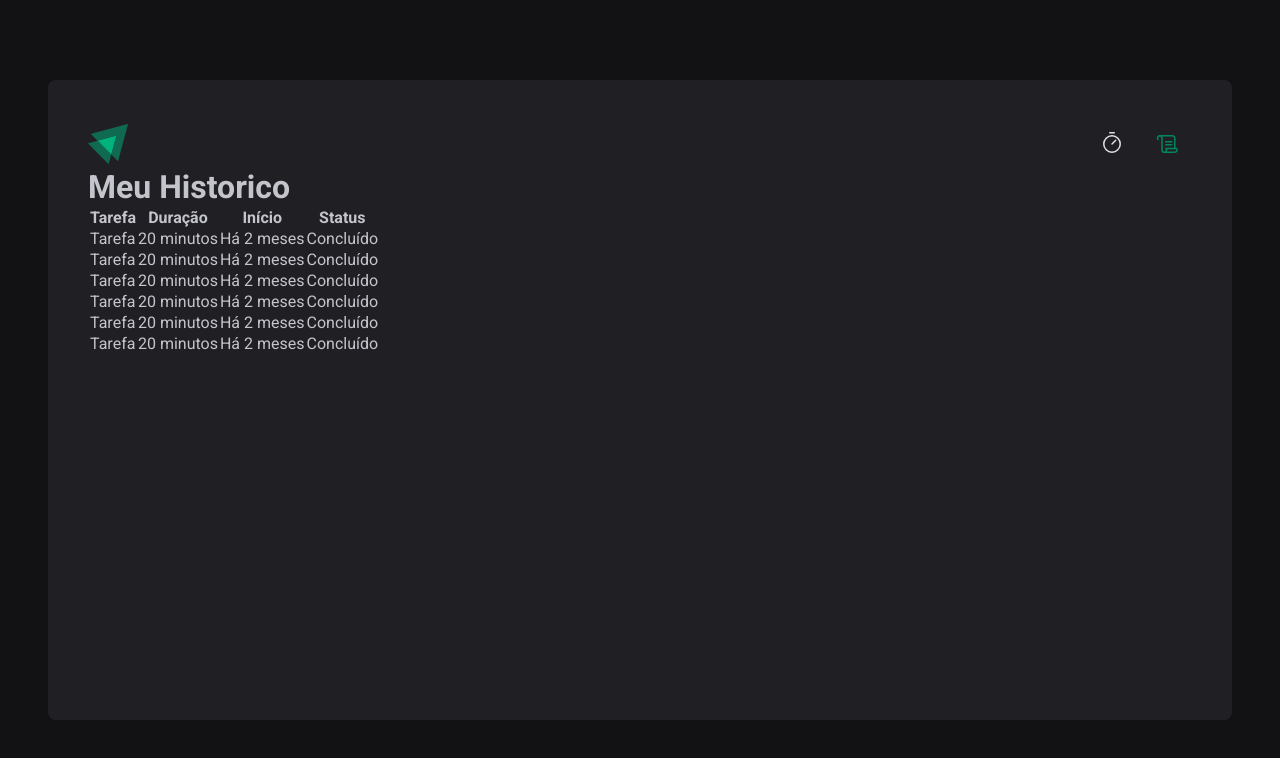
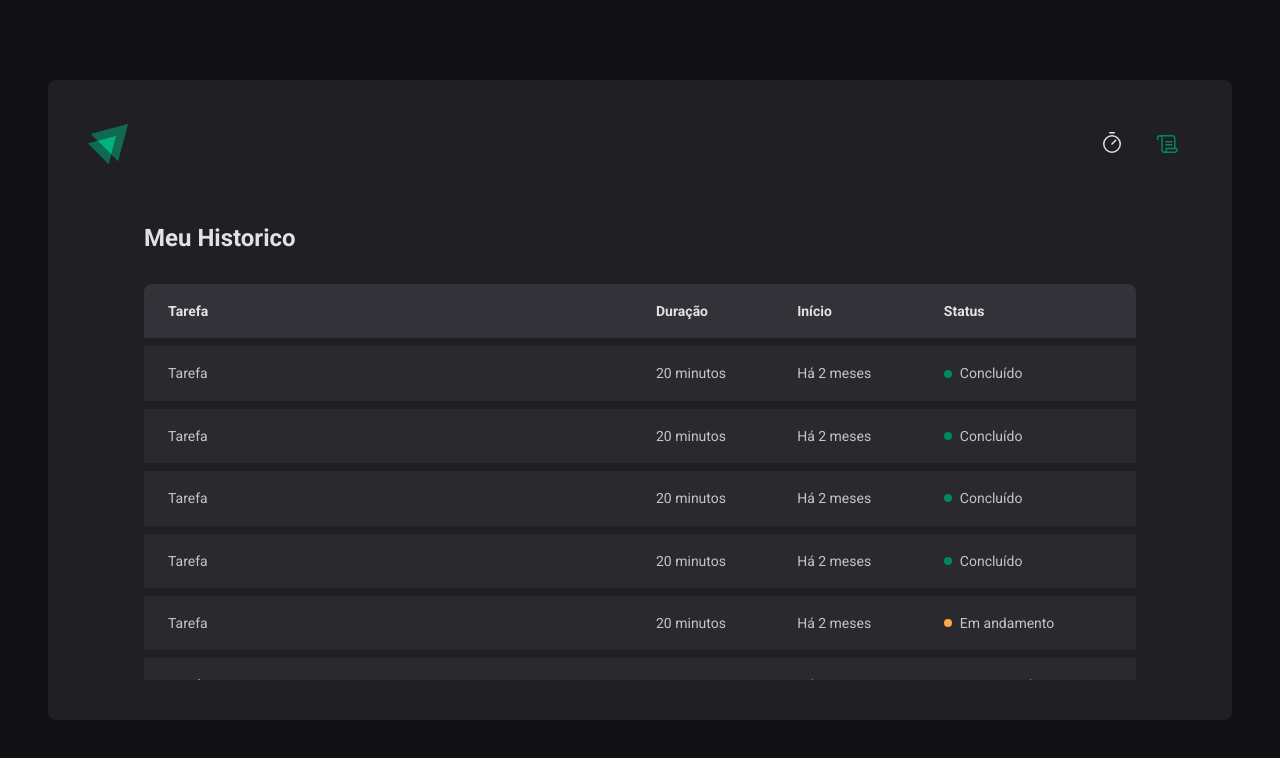
Before and after one commit to franciniltonsoaresmenzes/ignte-timer, a React (Vite) app: page /history in a window 1280 px wide. Shown: the top 758 px of the page. Built offline with nearby package versions, Linux system fonts and the light colour scheme.

Commit message:
estilizando History

```diff
--- a/src/pages/History/index.tsx
+++ b/src/pages/History/index.tsx
@@ -1,4 +1,4 @@
-import { HistoryContainer, HistoryList } from './styles'
+import { HistoryContainer, HistoryList, Status } from './styles'
 
 export function History() {
   return (
@@ -21,42 +21,54 @@ export function History() {
               <td>Tarefa</td>
               <td>20 minutos</td>
               <td>Há 2 meses</td>
-              <td>Concluído</td>
+              <td>
+                <Status statusColor="green">Concluído</Status>
+              </td>
             </tr>
 
             <tr>
               <td>Tarefa</td>
               <td>20 minutos</td>
               <td>Há 2 meses</td>
-              <td>Concluído</td>
+              <td>
+                <Status statusColor="green">Concluído</Status>
+              </td>
             </tr>
 
             <tr>
               <td>Tarefa</td>
               <td>20 minutos</td>
               <td>Há 2 meses</td>
-              <td>Concluído</td>
+              <td>
+                <Status statusColor="green">Concluído</Status>
+              </td>
             </tr>
 
             <tr>
               <td>Tarefa</td>
               <td>20 minutos</td>
               <td>Há 2 meses</td>
-              <td>Concluído</td>
+              <td>
+                <Status statusColor="green">Concluído</Status>
+              </td>
             </tr>
 
             <tr>
               <td>Tarefa</td>
               <td>20 minutos</td>
               <td>Há 2 meses</td>
-              <td>Concluído</td>
+              <td>
+                <Status statusColor="yellow">Em andamento</Status>
+              </td>
             </tr>
 
             <tr>
               <td>Tarefa</td>
               <td>20 minutos</td>
               <td>Há 2 meses</td>
-              <td>Concluído</td>
+              <td>
+                <Status statusColor="red">Interrompido</Status>
+              </td>
             </tr>
           </tbody>
         </table>
--- a/src/pages/History/styles.ts
+++ b/src/pages/History/styles.ts
@@ -1,5 +1,86 @@
 import styled from 'styled-components'
 
-export const HistoryContainer = styled.main``
+export const HistoryContainer = styled.main`
+  flex: 1;
+  padding: 3.5rem;
+  overflow: auto;
 
-export const HistoryList = styled.div``
+  display: flex;
+  flex-direction: column;
+
+  h1 {
+    font-size: 1.5rem;
+    color: ${({ theme }) => theme['gray-100']};
+  }
+`
+
+export const HistoryList = styled.div`
+  flex: 1;
+  margin-top: 2rem;
+
+  table {
+    width: 100%;
+    border-collapse: collapse;
+    min-width: 600px;
+
+    th {
+      background-color: ${({ theme }) => theme['gray-600']};
+      padding: 1rem;
+      text-align: left;
+      color: ${({ theme }) => theme['gray-100']};
+      font-size: 0.875rem;
+      line-height: 1.6;
+
+      &:first-child {
+        border-top-left-radius: 8px;
+        padding-left: 1.5rem;
+      }
+
+      &:last-child {
+        border-top-right-radius: 8px;
+        padding-right: 1.5rem;
+      }
+    }
+
+    td {
+      background-color: ${({ theme }) => theme['gray-700']};
+      border-top: 8px solid ${({ theme }) => theme['gray-800']};
+      padding: 1rem;
+      font-size: 0.875rem;
+      line-height: 1.6;
+
+      &:first-child {
+        width: 50%;
+        padding-left: 1.5rem;
+      }
+
+      &:last-child {
+        padding-right: 1.5rem;
+      }
+    }
+  }
+`
+const STATUS_COLOR = {
+  yellow: 'yellow-500',
+  red: 'red-500',
+  green: 'green-500',
+} as const
+
+interface StatusProps {
+  statusColor: keyof typeof STATUS_COLOR
+}
+
+export const Status = styled.span<StatusProps>`
+  display: flex;
+  align-items: center;
+  gap: 0.5rem;
+
+  &::before {
+    content: '';
+    width: 0.5rem;
+    height: 0.5rem;
+    border-radius: 999px;
+    background-color: ${({ theme, statusColor }) =>
+      theme[STATUS_COLOR[statusColor]]};
+  }
+`
```
